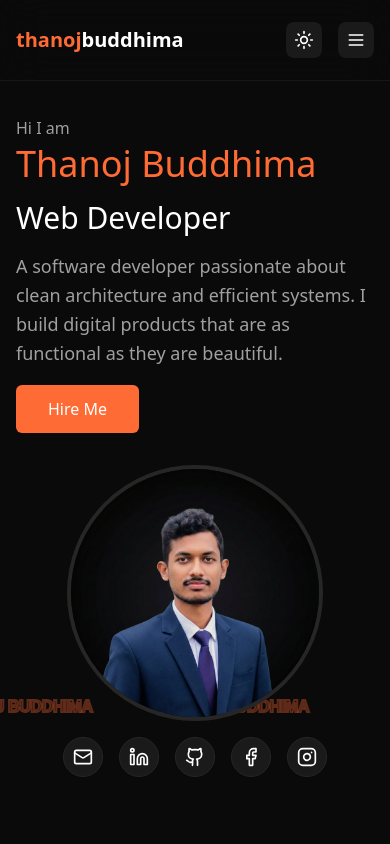
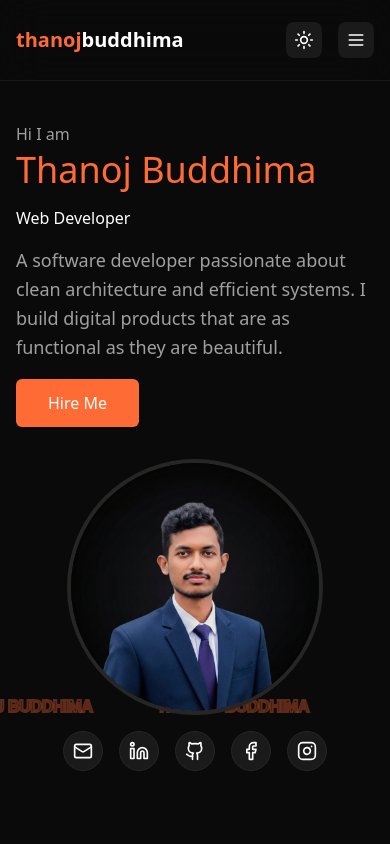
Before and after one commit to ThanojBuddhima/ThanojBuddhima.github.io, a React (Vite) app: page / in a window 390 px wide. Shown: the top 844 px of the page. Built offline with nearby package versions, Linux system fonts and the light colour scheme.

Commit message:
fix: improve hero section mobile responsiveness

```diff
--- a/src/components/Hero.tsx
+++ b/src/components/Hero.tsx
@@ -78,7 +78,7 @@ export function Hero({ isDarkMode }: HeroProps) {
           }}
         >
           <span
-            className="text-[12rem] sm:text-[15rem] md:text-[17rem] lg:text-[20rem] xl:text-[23rem]"
+            className="text-[15rem] sm:text-[15rem] md:text-[17rem] lg:text-[20rem] xl:text-[23rem]"
             style={{
               WebkitTextStroke: '2px rgba(255, 107, 53, 0.35)',
               color: 'transparent',
@@ -92,7 +92,7 @@ export function Hero({ isDarkMode }: HeroProps) {
             THANOJ BUDDHIMA
           </span>
           <span
-            className="text-[12rem] sm:text-[15rem] md:text-[17rem] lg:text-[20rem] xl:text-[23rem]"
+            className="text-[15rem] sm:text-[15rem] md:text-[17rem] lg:text-[20rem] xl:text-[23rem]"
             style={{
               WebkitTextStroke: '2px rgba(255, 107, 53, 0.35)',
               color: 'transparent',
@@ -119,8 +119,8 @@ export function Hero({ isDarkMode }: HeroProps) {
           >
             <p className="text-muted-foreground mb-1">Hi I am</p>
             <h2 className="text-[#FF6B35] text-4xl md:text-5xl mb-4">Thanoj Buddhima</h2>
-            <div className="mb-4 md:mb-6 h-[80px] sm:h-[120px] md:h-[160px] lg:h-[200px] flex items-center w-full">
-              <h1 className="text-foreground text-3xl sm:text-5xl md:text-6xl lg:text-7xl flex items-center break-words max-w-full">
+            <div className="mb-4 md:mb-6 h-[100px] sm:h-[120px] md:h-[160px] lg:h-[200px] flex items-center w-full">
+              <h1 className="text-foreground text-2xl sm:text-5xl md:text-6xl lg:text-7xl flex items-center break-words max-w-full">
                 <span className="inline-block min-w-0 break-words">{displayedText}</span>
                 <span className="inline-block w-1 h-6 sm:h-12 md:h-16 lg:h-20 bg-[#FF6B35] ml-1 animate-pulse flex-shrink-0"></span>
               </h1>
```
